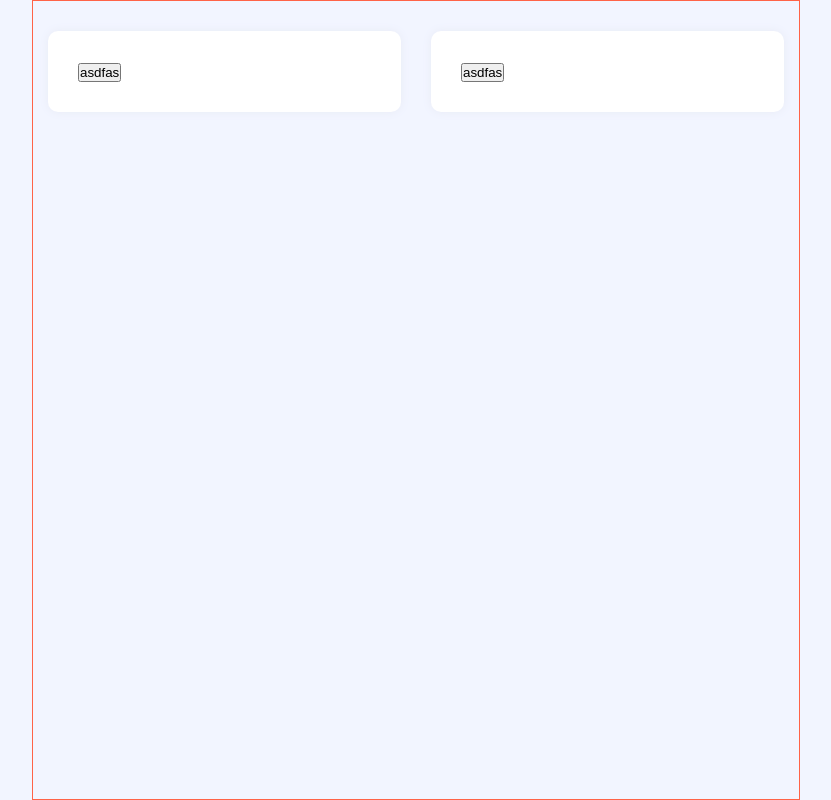
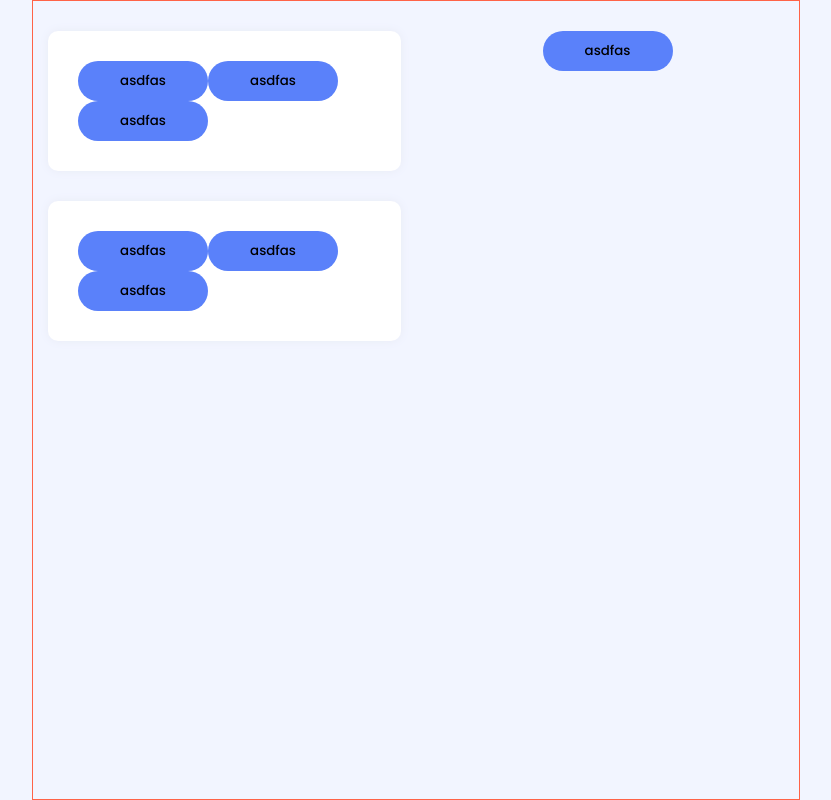
Before and after one commit to kangsinbeom/hh99-chap3, a React (Create React App) app: page / in a window 1280 px wide. Shown: the whole page, without its empty margins (224-1055 px from the left). Built offline with nearby package versions, Linux system fonts and the light colour scheme.

Commit message:
commit test

```diff
--- a/public/index.html
+++ b/public/index.html
@@ -5,11 +5,13 @@
         <link rel="icon" href="%PUBLIC_URL%/favicon.ico" />
         <meta name="viewport" content="width=device-width, initial-scale=1" />
         <meta name="theme-color" content="#000000" />
-    <meta
-      name="description"
-      content="Web site created using create-react-app"
-    />
-    <link rel="apple-touch-icon" href="%PUBLIC_URL%/logo192.png" />
+        <meta name="description" content="Web site created using create-react-app" />
+        <!-- <link rel="preconnect" href="https://fonts.googleapis.com" />
+        <link rel="preconnect" href="https://fonts.gstatic.com" crossorigin />
+        <link
+            href="https://fonts.googleapis.com/css2?family=Poppins:wght@100;300;500;700&display=swap"
+            rel="stylesheet"
+        /> -->
         <!--
       manifest.json provides metadata used when your web app is installed on a
       user's mobile device or desktop. See https://developers.google.com/web/fundamentals/web-app-manifest/
@@ -38,6 +40,5 @@
 
       To begin the development, run `npm start` or `yarn start`.
       To create a production bundle, use `npm run build` or `yarn build`.
-    -->
-  </body>
+    --></body>
 </html>
--- a/src/App.css
+++ b/src/App.css
@@ -1,8 +1,16 @@
+
+@import url('https://fonts.googleapis.com/css2?family=Poppins:wght@100;300;500;700&display=swap');
 * {
   box-sizing: border-box;
   padding: 0;
   margin: 0;
+  font-family: 'Poppins', sans-serif;
 }
+
 body {
   background-color: #f2f5ff;
 }
+
+button{
+  border: none;
+}
--- a/src/App.js
+++ b/src/App.js
@@ -1,8 +1,8 @@
 import './App.css';
 import Left from './layout/Left';
 import Right from './layout/Right';
-import styled from "styled-components"
-import {grayColor} from './utils/GlobalSytle';
+import styled from 'styled-components';
+import { grayColor } from './utils/GlobalSytle';
 function App() {
     return (
         <StyledApp>
@@ -20,13 +20,14 @@ const StyledApp = styled.div`
     height: 100vh;
     margin: 0 auto;
     display: flex;
-  >div {
-    padding : 30px 15px;
+    > div {
+        padding: 30px 15px;
         width: 50%;
         display: flex;
         justify-content: flex-start;
         align-items: center;
         flex-direction: column;
+        gap: 30px;
     }
 `;
 
--- a/src/components/Button.jsx
+++ b/src/components/Button.jsx
@@ -1,11 +1,15 @@
-import React from "react";
-import UiBox from "./common/UiBox";
+import React from 'react';
+import { styled } from 'styled-components';
+import { blueColor } from '../utils/GlobalSytle';
 function Button() {
-  return (
-    <UiBox>
-      <button>asdfas</button>
-    </UiBox>
-  );
+    return <ButtonStyle>asdfas</ButtonStyle>;
 }
 
+const ButtonStyle = styled.button`
+    width: 130px;
+    height: 40px;
+    background-color: ${blueColor[1]};
+    border-radius: 25px;
+`;
+
 export default Button;
--- a/src/components/common/UiBox.jsx
+++ b/src/components/common/UiBox.jsx
@@ -1,6 +1,6 @@
-import React, { Children } from "react";
-import styled from "styled-components";
-import { blueColor, grayColor } from "../../utils/GlobalSytle";
+import React from 'react';
+import styled from 'styled-components';
+import { blueColor, grayColor } from '../../utils/GlobalSytle';
 function UiBox({ children }) {
     return <StyledDiv>{children}</StyledDiv>;
 }
--- a/src/layout/Left.jsx
+++ b/src/layout/Left.jsx
@@ -1,12 +1,21 @@
-import React from "react";
-import Button from "../components/Button";
-
+import React from 'react';
+import Button from '../components/Button';
+import UiBox from '../components/common/UiBox';
 function Left(props) {
-  return (
-    <div>
-      <Button></Button>
-    </div>
-  );
+    return (
+        <div>
+            <UiBox>
+                <Button></Button>
+                <Button></Button>
+                <Button></Button>
+            </UiBox>
+            <UiBox>
+                <Button></Button>
+                <Button></Button>
+                <Button></Button>
+            </UiBox>
+        </div>
+    );
 }
 
 export default Left;
```
Lines whose indentation alone changed are shown as unchanged.
